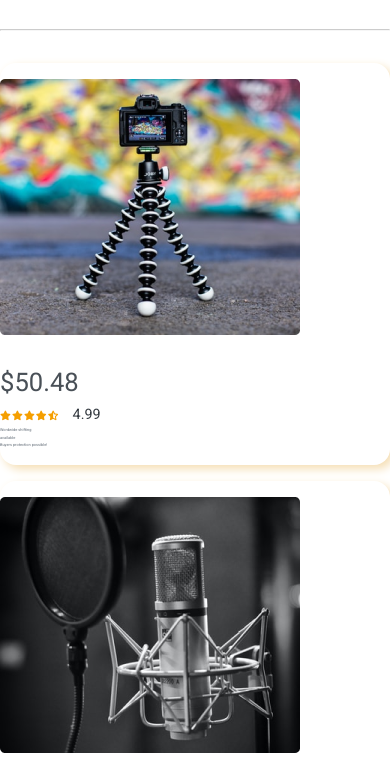
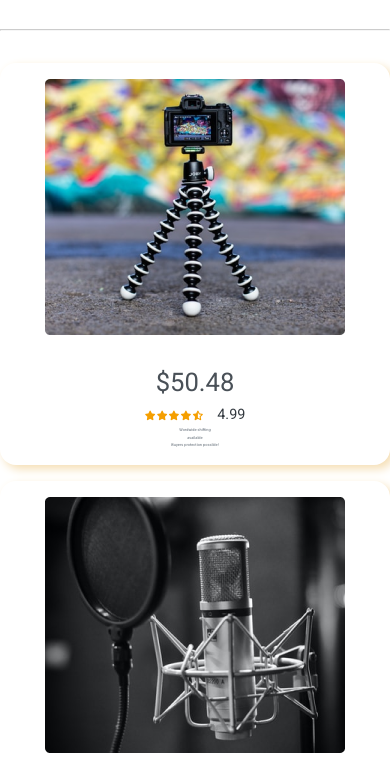
Before and after one commit to shariff61/module-9.5-project, a plain HTML site: page index.html in a window 390 px wide. Shown: the part 777-1545 px from the top of the page. Drawn offline with Linux system fonts and the light colour scheme.

Commit message:
updated project

```diff
--- a/media.css
+++ b/media.css
@@ -27,6 +27,12 @@
 
     grid-row-gap: 1rem;
   }
+  .item .grid-img img {
+    max-width: 100%;
+  }
+  .item {
+    text-align: center;
+  }
   .right-link .link {
     /* position: absolute; */
     transform: translateX(1.5rem);
--- a/style.css
+++ b/style.css
@@ -105,7 +105,7 @@ hr {
   max-width: 100%;
 }
 .item {
-  width: 90%;
+  max-width: 100%;
   display: flex;
   flex-direction: column;
   gap: 1rem;
```
